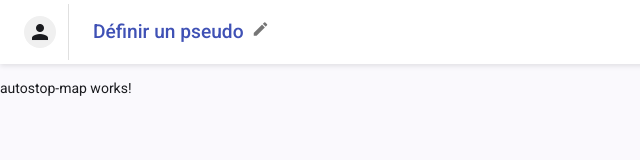
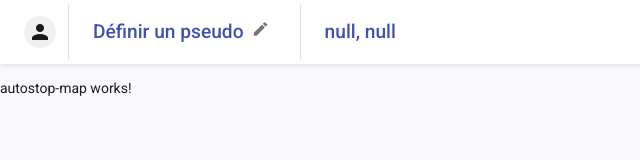
Before and after one commit to xdzialoszynski/autostop-a, an Angular app: page /dashboard in a window 1280 px wide. Shown: the top 160 px of the page, without its empty margins (0-640 px from the left). Built offline with nearby package versions, Linux system fonts and the light colour scheme.

Commit message:
Add CitySelector

```diff
--- /dev/null
+++ b/src/app/components/city-selector/city-selector.html
@@ -0,0 +1,22 @@
+<div class="city-container">
+    @if (!isEditing) {
+    <div class="city-display" (click)="switchToEditMode()">
+        <!-- Utiliser display_name pour être cohérent avec les options et le champ de saisie -->
+        <span>{{ citySelected?.name + ', ' + citySelected?.address?.postcode || 'Choisir une ville' }}</span>
+    </div>
+    } @else {
+    <div class="city-edit">
+        <mat-form-field class="example-full-width" subscriptSizing="dynamic">
+            <mat-label>Ville</mat-label>
+            <input type="text" placeholder="Pick one" aria-label="Ville" matInput [formControl]="searchCtrl"
+                [matAutocomplete]="auto" (keyup.escape)="switchToDisplayMode()" />
+            <mat-autocomplete #auto="matAutocomplete" (optionSelected)="onOptionSelected($event)"
+                (closed)="switchToDisplayMode()" [displayWith]="displayFn" panelWidth="500px">
+                @for (option of results; track option) {
+                <mat-option [value]="option">{{ option.display_name }}</mat-option>
+                }
+            </mat-autocomplete>
+        </mat-form-field>
+    </div>
+    }
+</div>
--- /dev/null
+++ b/src/app/components/city-selector/city-selector.scss
@@ -0,0 +1,46 @@
+.cdk-overlay-pane {
+    min-width: 500px;
+}
+
+.city-container {
+    display: flex;
+    align-items: center;
+    /* Hauteur minimale pour correspondre au champ de saisie et éviter les sauts de layout */
+    min-height: 56px;
+}
+
+.city-display {
+    display: flex;
+    align-items: center;
+    cursor: pointer;
+    padding: 8px 12px;
+    border-radius: 4px;
+    transition: background-color 0.2s ease-in-out;
+
+    span {
+        font-size: 1.2rem;
+        font-weight: 500;
+        color: #3f51b5; // Couleur primaire d'Angular Material
+    }
+
+    mat-icon {
+        margin-left: 8px;
+        font-size: 18px;
+        color: #757575;
+    }
+
+    &:hover {
+        background-color: rgba(0, 0, 0, 0.04);
+    }
+}
+
+.city-edit {
+    display: flex;
+    align-items: center;
+    gap: 8px;
+
+    .city-input {
+        // Fait en sorte que le champ de saisie ne prenne pas trop de place
+        width: 150px;
+    }
+}
--- /dev/null
+++ b/src/app/components/city-selector/city-selector.ts
@@ -0,0 +1,105 @@
+import { Component, OnDestroy, OnInit, ViewChild } from '@angular/core';
+import { GeocodingService } from '../../services/geocoding/geocoding-service';
+import { FormControl, ReactiveFormsModule } from '@angular/forms';
+import { CommonModule } from '@angular/common';
+import { Subject } from 'rxjs';
+import { debounceTime, distinctUntilChanged, filter, switchMap, takeUntil, tap } from 'rxjs/operators';
+import { MatFormFieldModule } from '@angular/material/form-field';
+import { MatAutocompleteModule, MatAutocompleteSelectedEvent, MatAutocompleteTrigger } from '@angular/material/autocomplete';
+import { MatInput, MatInputModule } from '@angular/material/input';
+import { MatIconModule } from '@angular/material/icon';
+
+@Component({
+  selector: 'app-city-selector',
+  standalone: true,
+  imports: [ReactiveFormsModule, CommonModule, MatFormFieldModule, MatAutocompleteModule, MatInputModule, MatIconModule],
+  templateUrl: './city-selector.html',
+  styleUrl: './city-selector.scss'
+})
+export class CitySelector implements OnInit, OnDestroy {
+  @ViewChild(MatInput) searchInput!: MatInput;
+
+  // Le FormControl peut contenir une chaîne (pendant la saisie) ou un objet (après sélection).
+  isEditing = false;
+  searchCtrl = new FormControl<string | any>('');
+  results: any[] = [];
+  isLoading = false;
+
+  citySelected: any;
+
+  // Pour communiquer la ville sélectionnée au composant parent.
+  // @Output() citySelected = new EventEmitter<any>();
+
+
+  // Subject pour gérer la désinscription et éviter les fuites mémoire.
+  private destroy$ = new Subject<void>();
+
+  constructor(private geocodingService: GeocodingService) { }
+
+  ngOnInit(): void {
+    this.searchCtrl.valueChanges.pipe(
+      // 3. Attendre 300ms après la dernière frappe avant de lancer la recherche.
+      debounceTime(300),
+      // 4. Ne pas lancer la recherche si la valeur n'a pas changé.
+      distinctUntilChanged(),
+      // On ne fait une recherche que si la valeur est une chaîne de caractères (et non un objet sélectionné).
+      filter(value => typeof value === 'string'),
+      tap(() => this.isLoading = true),
+      // 5. Annuler la requête précédente si une nouvelle arrive.
+      switchMap(value => {
+        // On s'assure que `value` est bien une chaîne ici.
+        if (value && value.length > 2) {
+          return this.geocodingService.getAutocompletion(value);
+        }
+        return []; // Retourner un observable vide si la recherche est trop courte.
+      }),
+      tap(() => this.isLoading = false),
+      // 6. Se désinscrire automatiquement à la destruction du composant.
+      takeUntil(this.destroy$)
+    ).subscribe((results) => {
+      this.results = results;
+      console.log(results);
+    });
+  }
+
+  ngOnDestroy(): void {
+    this.destroy$.next();
+    this.destroy$.complete();
+  }
+
+  // Cette fonction est appelée lorsque l'utilisateur sélectionne une option.
+  onOptionSelected(event: MatAutocompleteSelectedEvent): void {
+    const selectedCity = event.option.value;
+    console.log('Ville sélectionnée:', selectedCity);
+    this.citySelected = selectedCity;
+    // Vous pouvez maintenant utiliser `selectedCity` pour faire ce que vous voulez,
+    // comme l'envoyer à un service ou l'émettre vers un composant parent.
+  }
+
+
+  switchToEditMode(): void {
+    this.isEditing = true;
+    // Vider le champ pour que l'utilisateur puisse commencer une nouvelle recherche
+    this.searchCtrl.setValue('');
+    // Attendre que la vue soit mise à jour pour que l'input soit visible, puis lui donner le focus.
+    setTimeout(() => {
+      this.searchInput?.focus();
+    });
+  }
+
+  switchToDisplayMode(): void {
+    this.isEditing = false;
+    // Si une ville a été sélectionnée, on met à jour le champ avec l'objet ville.
+    // Sinon, on le vide pour ne pas laisser un texte de recherche partiel.
+    this.searchCtrl.setValue(this.citySelected || '');
+  }
+
+
+
+  // Cette fonction est utilisée par l'autocomplete pour savoir quoi afficher dans l'input
+  // une fois qu'un objet a été sélectionné.
+  displayFn(city: any): string {
+    // Utiliser display_name pour être cohérent avec ce qui est affiché dans les options
+    return city && city.display_name ? city.display_name : '';
+  }
+}
--- a/src/app/components/status-bar/status-bar.html
+++ b/src/app/components/status-bar/status-bar.html
@@ -3,5 +3,6 @@
         <!-- Les futurs composants comme le profil utilisateur ou les notifications iront ici -->
         <app-avatar />
         <app-pseudo />
+        <app-city-selector />
     </div>
 </div>
--- a/src/app/components/status-bar/status-bar.ts
+++ b/src/app/components/status-bar/status-bar.ts
@@ -1,13 +1,14 @@
 import { Component } from '@angular/core';
 import { Pseudo } from '../pseudo/pseudo';
 import { Avatar } from "../avatar/avatar";
+import { CitySelector } from '../city-selector/city-selector';
 
 @Component({
   selector: 'app-status-bar',
   standalone: true,
   templateUrl: './status-bar.html',
   styleUrl: './status-bar.scss',
-  imports: [Pseudo, Avatar]
+  imports: [Pseudo, Avatar, CitySelector]
 })
 export class StatusBarComponent {
 
--- a/src/app/services/geocoding/geocoding-service.ts
+++ b/src/app/services/geocoding/geocoding-service.ts
@@ -14,6 +14,7 @@ export class GeocodingService {
     const params = new HttpParams()
       .set('city', query)
       .set('country', 'france')
+      .set('addressdetails', '1')
       .set('format', 'json');
 
     return this.httpClient.get(this.BASE_URL, { params });
--- a/src/main.ts
+++ b/src/main.ts
@@ -3,11 +3,13 @@ import { platformBrowser, BrowserModule, bootstrapApplication } from '@angular/p
 import { provideBrowserGlobalErrorListeners, importProvidersFrom } from '@angular/core';
 import { AppRoutingModule } from './app/app-routing-module';
 import { App } from './app/app';
+import { provideHttpClient } from '@angular/common/http';
 
 bootstrapApplication(App, {
     providers: [
         importProvidersFrom(BrowserModule, AppRoutingModule),
-        provideBrowserGlobalErrorListeners()
+        provideBrowserGlobalErrorListeners(),
+        provideHttpClient()
     ]
 })
-  .catch(err => console.error(err));
+    .catch(err => console.error(err));
```
Also changed, not shown: 1 other file (tests, documents, lock files or other folders).
